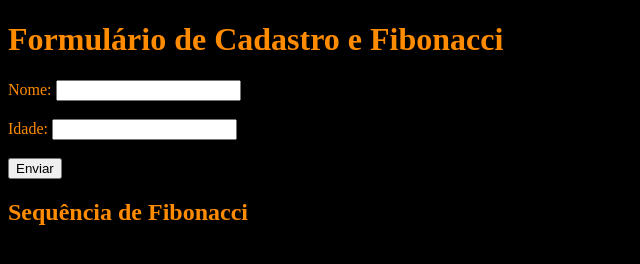
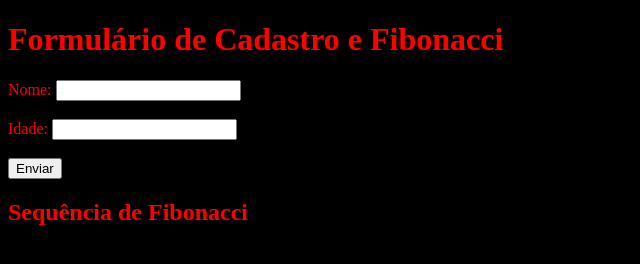
Before and after one commit to Faelzada/Fibonnaci, a plain HTML site: page index.html in a window 1280 px wide. Shown: the whole page, without its empty margins (0-640 px from the left). Drawn offline with Linux system fonts and the light colour scheme.

Commit message:
Update index.html

```diff
--- a/index.html
+++ b/index.html
@@ -7,7 +7,7 @@
     <style>
     body{
         background-color: #000000;
-        color:#FF8C00;
+        color:#FF0000;
         }
 
     </style>
```
